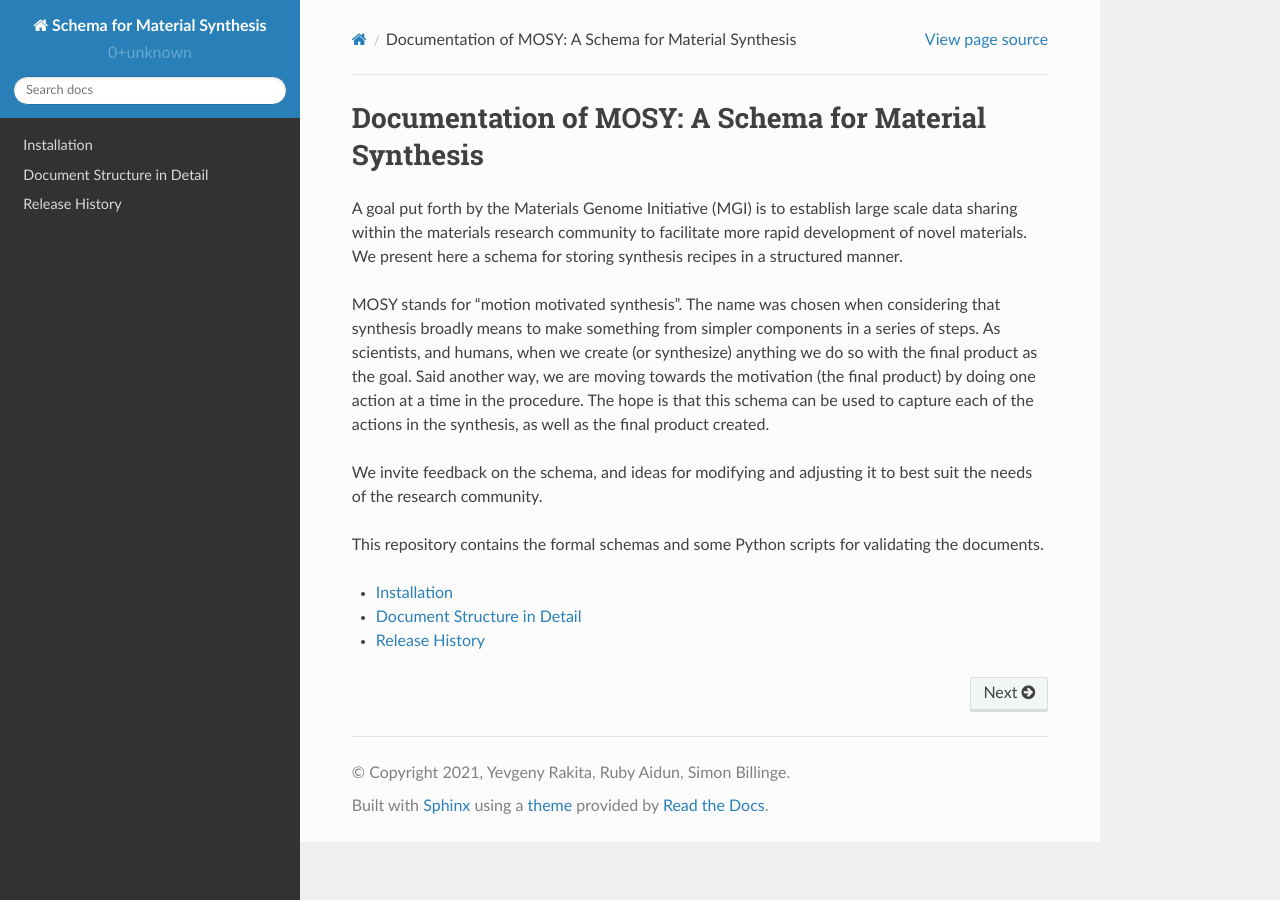
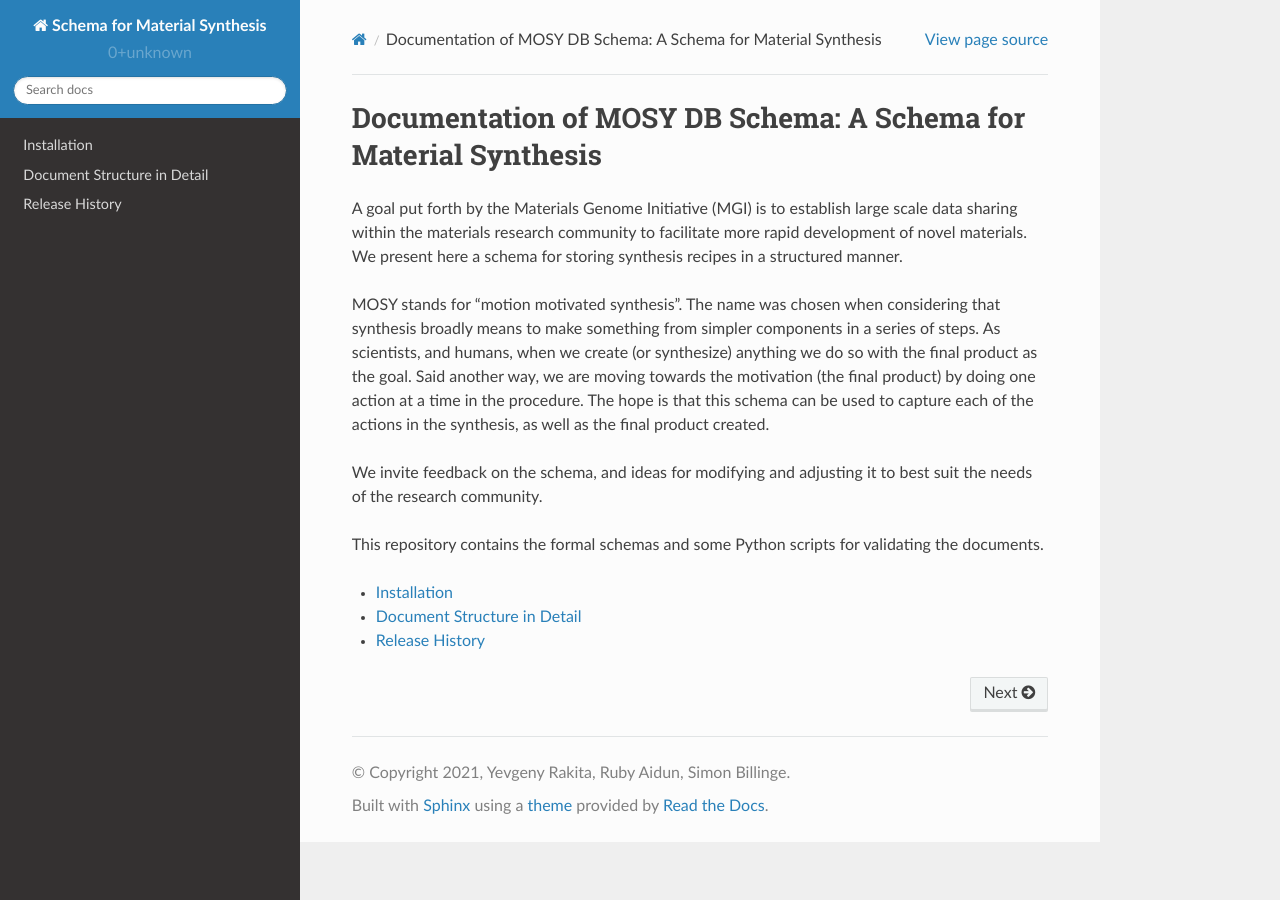
Before and after one commit to GENESIS-EFRC/mosydb-schema, a Sphinx documentation site: the page built from docs/source/index.rst, in a window 1280 px wide. Built offline with Sphinx 7.4.7 and the Read the Docs theme 2.0.0, drawn with Linux system fonts in a browser that asks for light colours.

Commit message:
changed name to MOSY DB Schema

```diff
--- a/README.md
+++ b/README.md
@@ -1,4 +1,4 @@
-# MOSY: A Materials Sythesis Schema
+# MOSY DB Schema: A Materials Sythesis Schema
 
 [![GENESIS-EFRC](https://circleci.com/gh/GENESIS-EFRC/mosydb-schema.svg?style=svg)](https://app.circleci.com/pipelines/github/GENESIS-EFRC/mosydb-schema)
 
--- a/docs/source/index.rst
+++ b/docs/source/index.rst
@@ -4,7 +4,7 @@
    contain the root `toctree` directive.
 
 =======================================================
-Documentation of MOSY: A Schema for Material Synthesis
+Documentation of MOSY DB Schema: A Schema for Material Synthesis
 =======================================================
 A goal put forth by the Materials Genome Initiative (MGI) is to establish large scale data sharing within the materials
 research community to facilitate more rapid development of novel materials.
```
